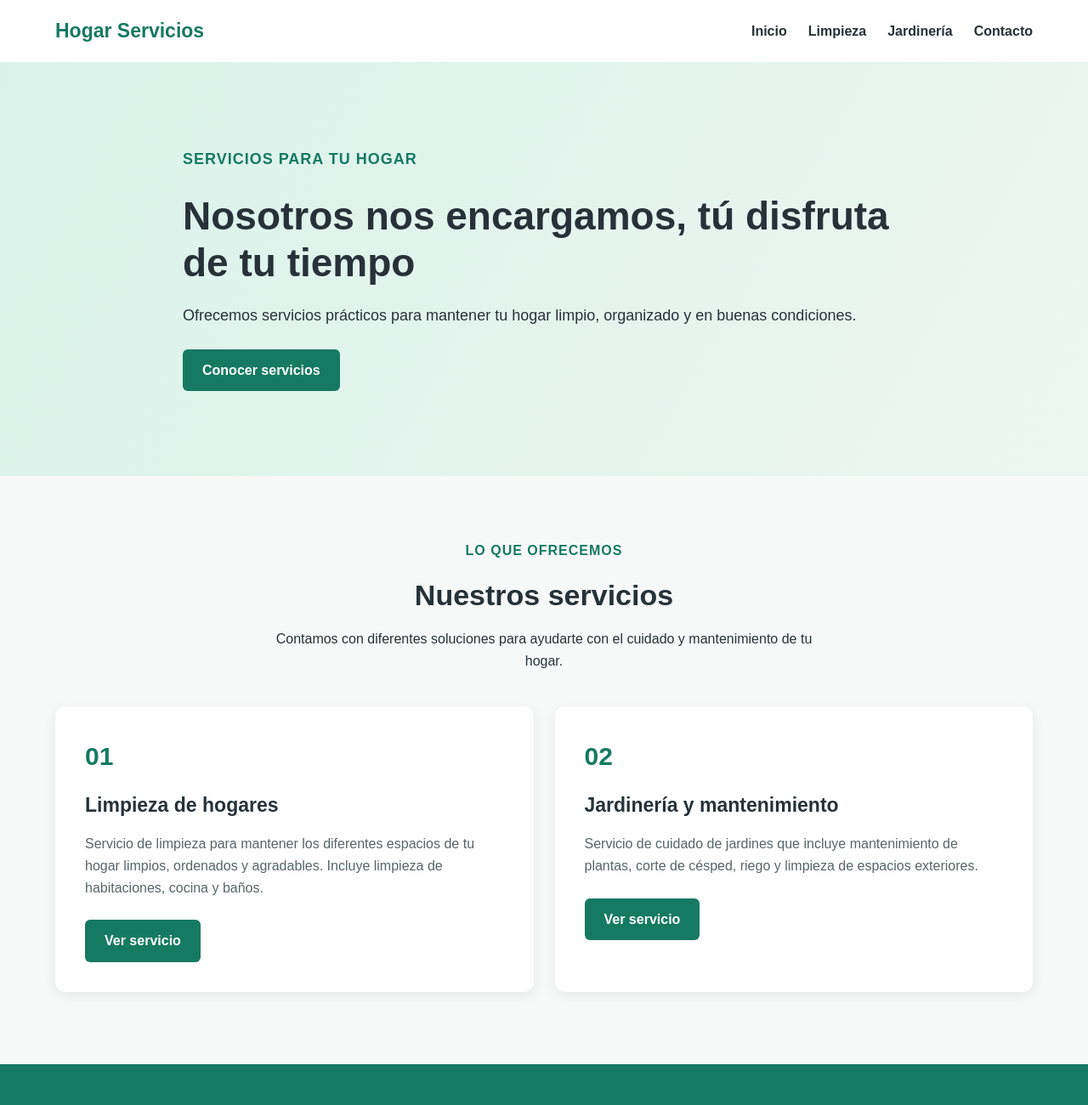
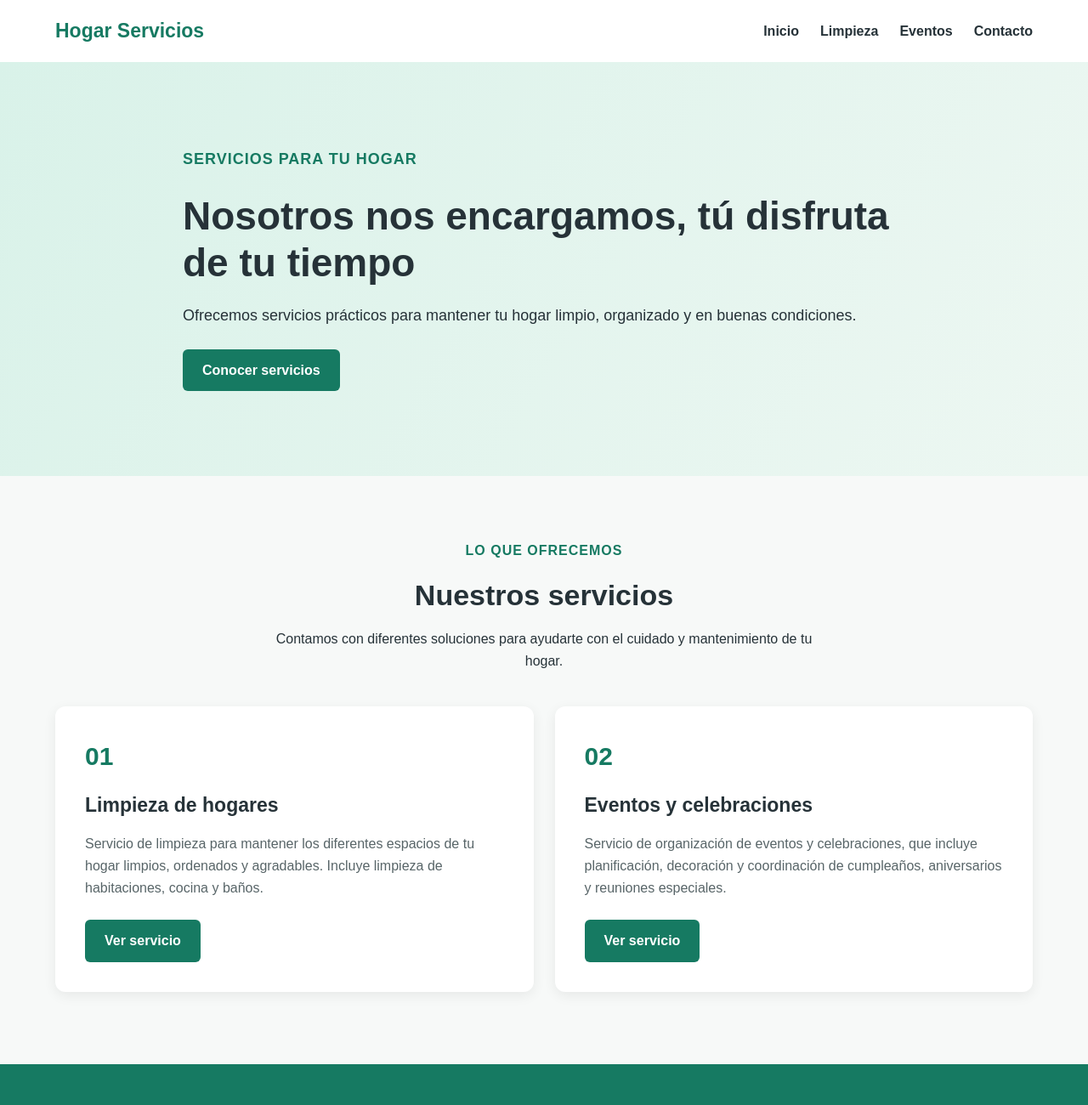
Before and after one commit to zerriechantelo/sitio-servicios, a plain HTML site: page index.html in a window 1280 px wide. Shown: the top 1300 px of the page at 85% size. Drawn offline with Linux system fonts and the light colour scheme.

Commit message:
Actualizar pagina principal con eventos

```diff
--- a/index.html
+++ b/index.html
@@ -21,7 +21,7 @@
            <nav class="nav-menu" id="nav-menu">
     <a href="index.html">Inicio</a>
     <a href="servicio1.html">Limpieza</a>
-                <a href="servicio2.html">Jardinería</a>
+    <a href="servicio2.html">Eventos</a>
     <a href="#contacto">Contacto</a>
 </nav>
 
@@ -76,21 +76,23 @@
 
                 </article>
 
+
 <article class="service-card">
 
     <div class="service-number">02</div>
 
-                    <h3>Jardinería y mantenimiento</h3>
+    <h3>Eventos y celebraciones</h3>
 
     <p>
-                        Servicio de cuidado de jardines que incluye
-                        mantenimiento de plantas, corte de césped,
-                        riego y limpieza de espacios exteriores.
+        Servicio de organización de eventos y celebraciones,
+        que incluye planificación, decoración y coordinación
+        de cumpleaños, aniversarios y reuniones especiales.
     </p>
 
     <a href="servicio2.html" class="btn">Ver servicio</a>
 
 </article>
+
 
             </div>
 
```
Lines whose indentation alone changed are shown as unchanged.
